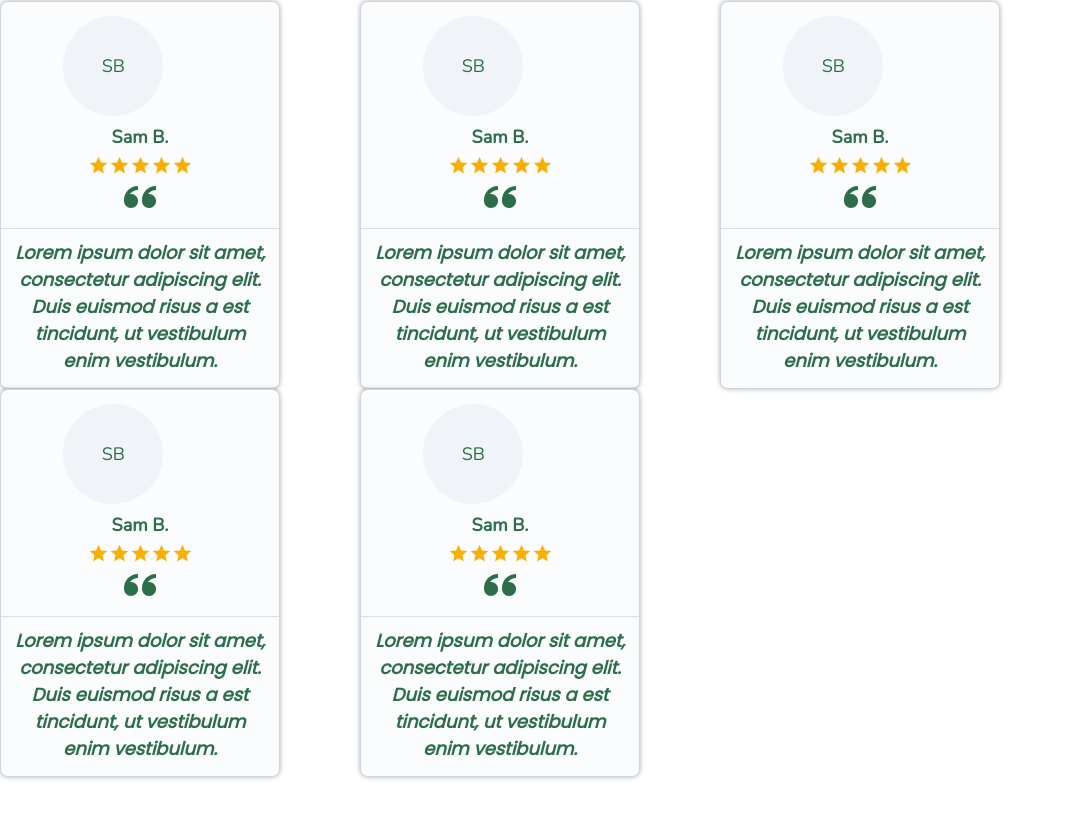
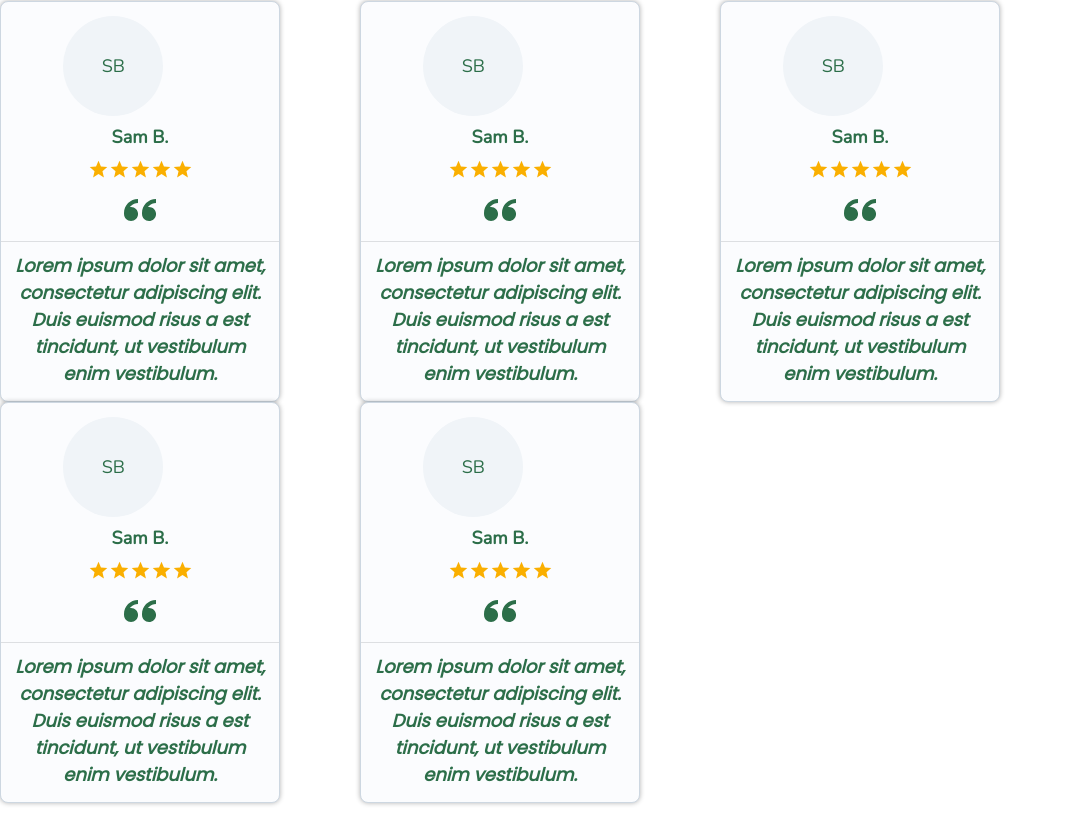
Before and after one commit to BlackPearlescence/AgriPointCapstone, a React (Create React App) app in the folder client/: page / in a window 1280 px wide. Shown: the part 968-1800 px from the top of the page, without its empty margins (0-1065 px from the left). Built offline with nearby package versions, Linux system fonts and the light colour scheme.

Commit message:
uncomment lines of code

```diff
--- a/client/src/components/TestimonialCard.jsx
+++ b/client/src/components/TestimonialCard.jsx
@@ -16,9 +16,9 @@ const TestimonialCard = () => {
                 <Grid item xs={9}>
                     <Typography sx={{...baseDarkText, fontWeight: "800",fontSize : "18px"}}>Sam B.</Typography>
                 </Grid>
-                {/* <Grid item xs={9}> */}
+                <Grid item xs={9}>
                     <Rating name="read-only" defaultValue={5} max={5} readOnly/>
-                {/* </Grid> */}
+                </Grid>
                 <Grid item xs={9}>
                     <ImQuotesLeft color="2C6E49" size={32} />
                 </Grid>
```
